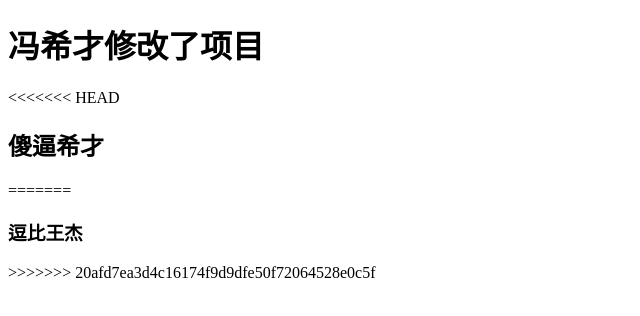
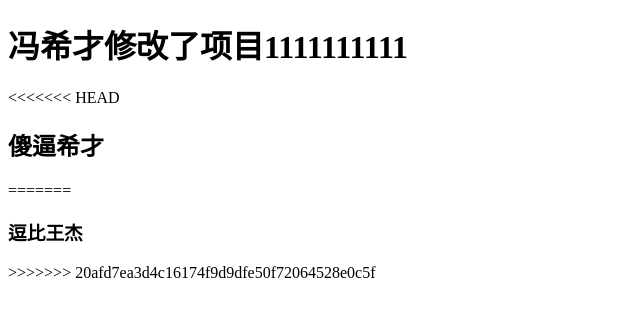
Before and after one commit to jerryWW/wj, a plain HTML site: page index.html in a window 1280 px wide. Shown: the whole page, without its empty margins (0-640 px from the left). Drawn offline with Linux system fonts and the light colour scheme.

Commit message:
fxc 修改好

```diff
--- a/index.html
+++ b/index.html
@@ -5,7 +5,7 @@
 		<title></title>
 	</head>
 	<body>
-		<h1>冯希才修改了项目</h1>
+		<h1>冯希才修改了项目1111111111</h1>
 <<<<<<< HEAD
 		<h2>傻逼希才</h2>
 =======
```
Also changed, not shown: 123.txt.
